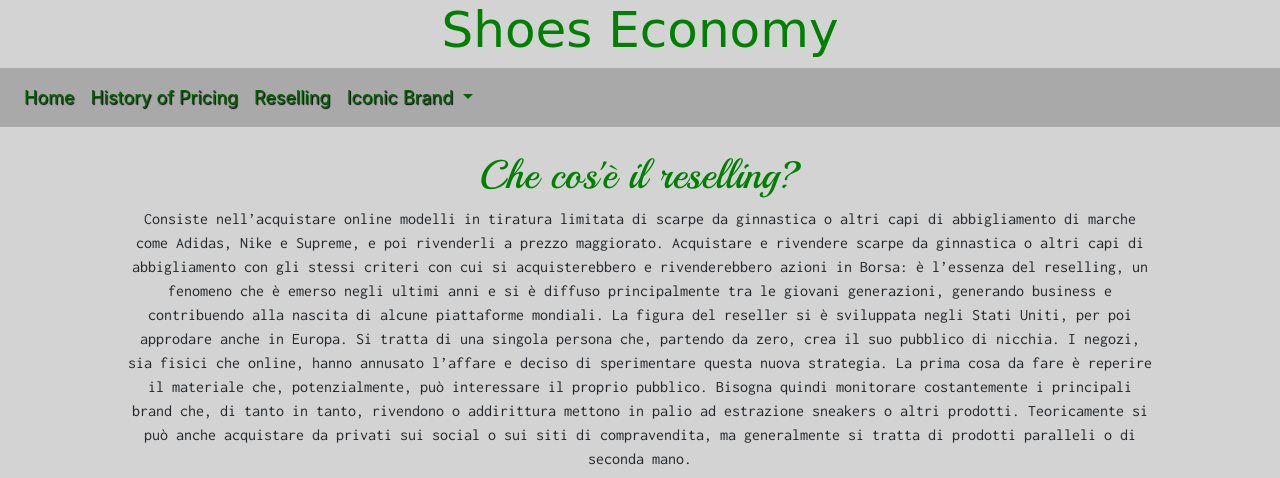
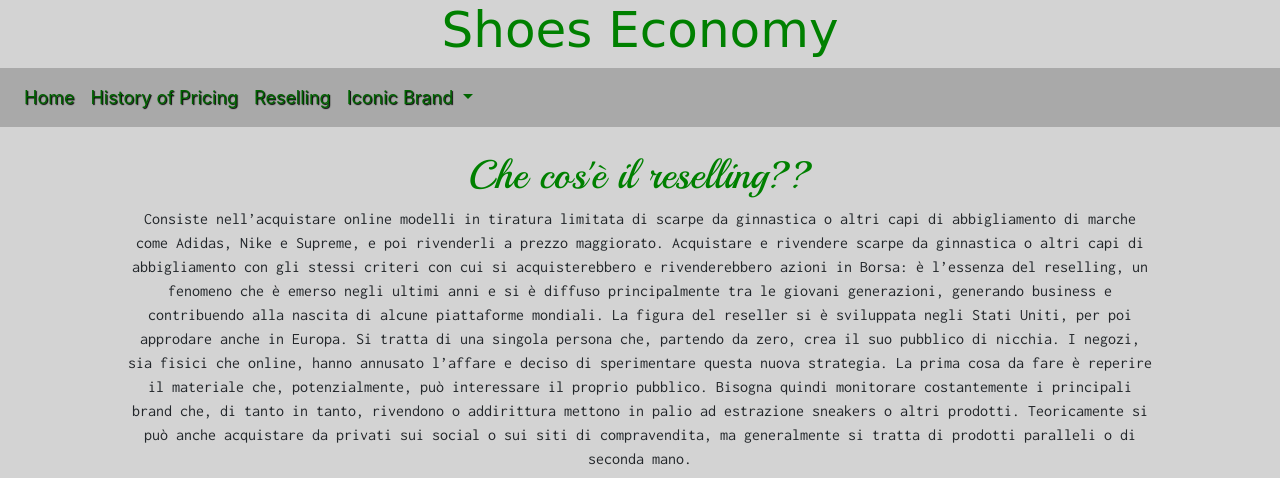
Before and after one commit to Deivv-code/site_gpoi, a plain HTML site: page pages/reselling.html in a window 1280 px wide. Shown: the top 478 px of the page. Drawn offline with nearby package versions, Linux system fonts and the light colour scheme; a web font is replaced by a local one.

Commit message:
vediamo se funziona

```diff
--- a/pages/reselling.html
+++ b/pages/reselling.html
@@ -49,7 +49,7 @@
 
     </nav>
     <br>
-    <h2 class="h2-reselling">Che cos'è il reselling?</h2>
+    <h2 class="h2-reselling">Che cos'è il reselling??</h2>
     <div class="body-reselling">
         <p>Consiste nell’acquistare online modelli in tiratura limitata di scarpe da ginnastica o altri capi di
             abbigliamento di marche come Adidas, Nike e Supreme, e poi rivenderli a prezzo maggiorato.
```
